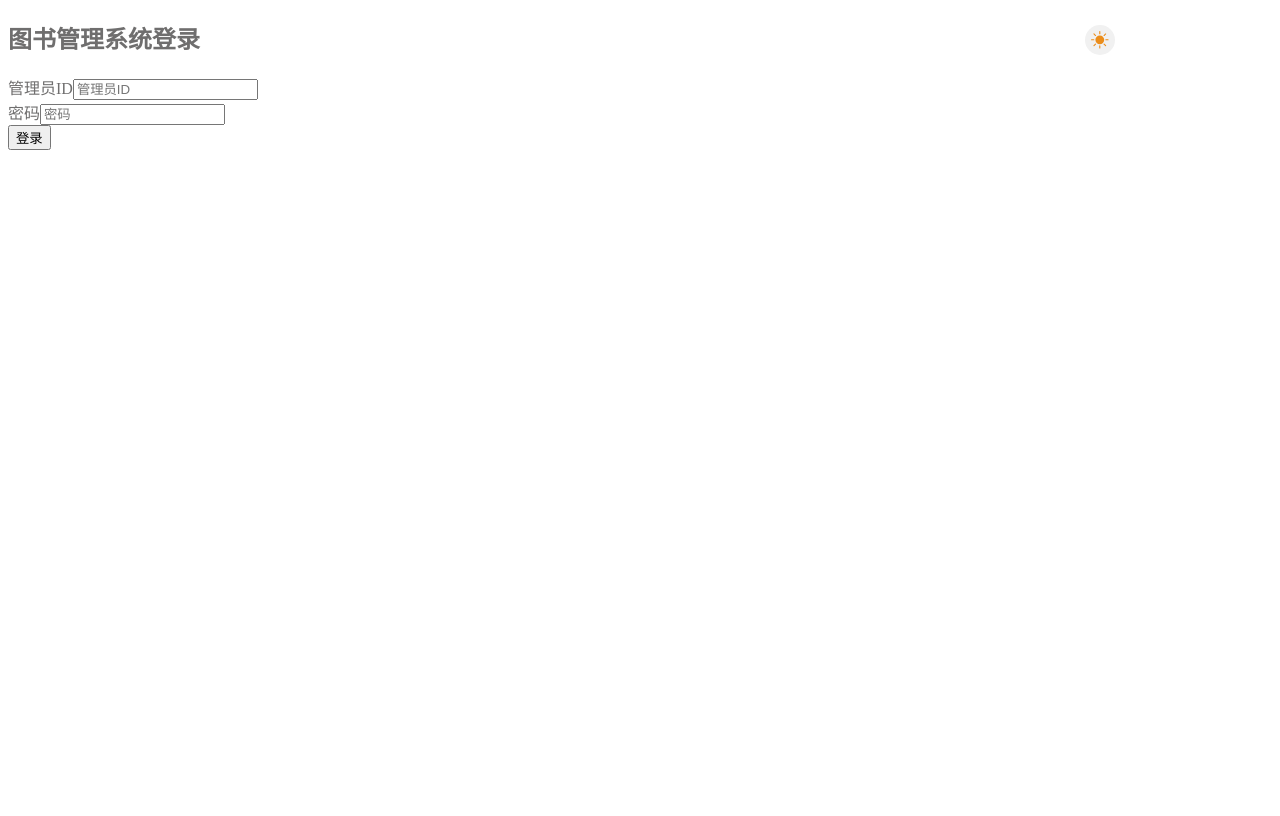
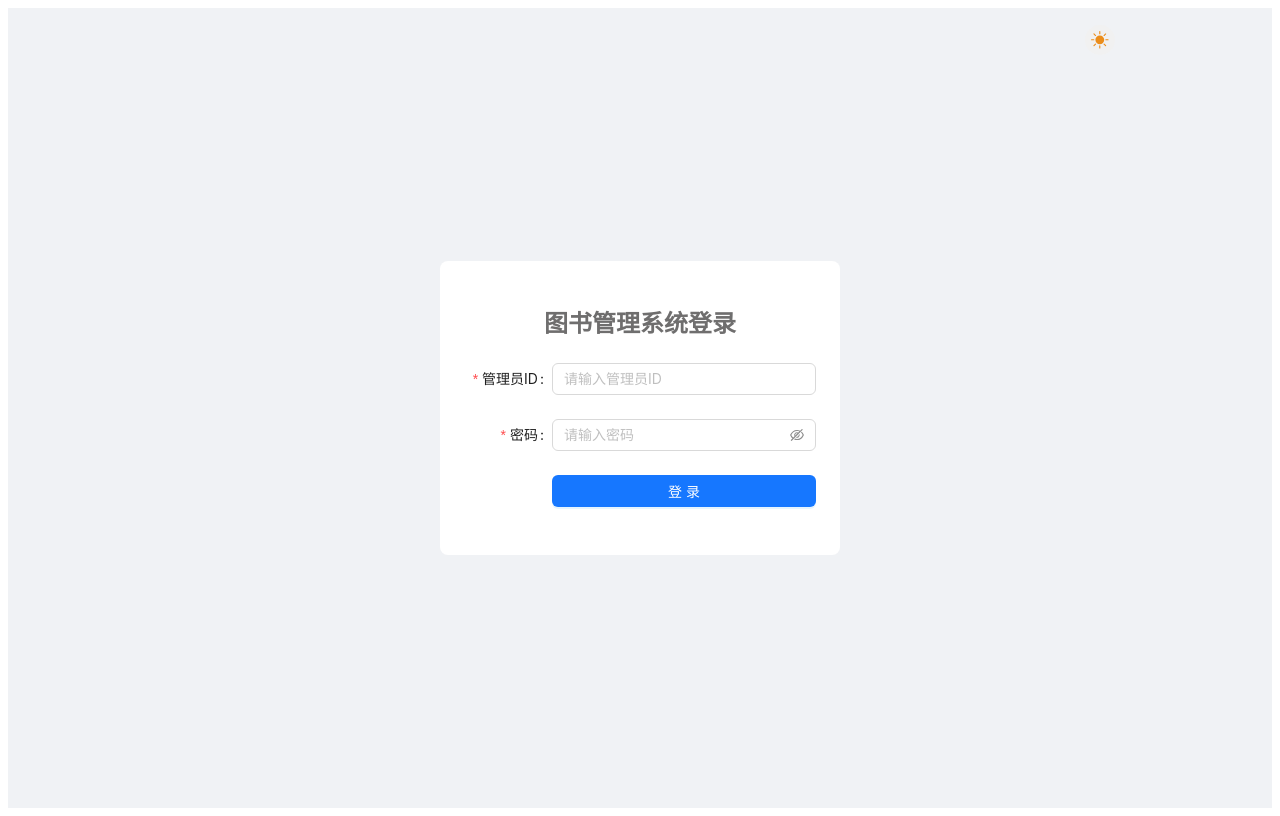
Before and after one commit to ffy6511/Library-management-system, a Next.js app: page /auth/login in a window 1280 px wide. Built offline with nearby package versions, Linux system fonts and the light colour scheme.

Commit message:
feat(addBook): Add books to database & table and update login page style

```diff
--- a/package.json
+++ b/package.json
@@ -10,13 +10,17 @@
   },
   "dependencies": {
     "@ant-design/icons": "^5.6.1",
+    "@emotion/react": "^11.14.0",
+    "@emotion/styled": "^11.14.0",
+    "@mui/material": "^7.0.1",
     "@prisma/client": "^5.10.0",
     "antd": "^5.24.3",
     "bcrypt": "^5.1.1",
-    "next": "15.2.2",
+    "next": "^15.2.4",
     "next-auth": "^4.24.7",
     "react": "^19.0.0",
     "react-dom": "^19.0.0",
+    "react-hook-form": "^7.55.0",
     "react-icons": "^5.5.0"
   },
   "devDependencies": {
--- a/src/app/auth/login/page.tsx
+++ b/src/app/auth/login/page.tsx
@@ -3,21 +3,22 @@
 import { useState } from 'react';
 import { signIn } from 'next-auth/react';
 import { useRouter } from 'next/navigation';
+import { Button, Form, Input, message } from 'antd';
 
 export default function LoginPage() {
   const router = useRouter();
   const [error, setError] = useState('');
   const [loading, setLoading] = useState(false);
+  const [form] = Form.useForm();
 
-  const handleSubmit = async (e: React.FormEvent<HTMLFormElement>) => {
-    e.preventDefault();
+  const handleSubmit = async (values: { id: string; password: string }) => {
+    try {
       setError('');
       setLoading(true);
 
-    const formData = new FormData(e.currentTarget);
       const response = await signIn('credentials', {
-      id: formData.get('id'),
-      password: formData.get('password'),
+        id: values.id,
+        password: values.password,
         redirect: false
       });
 
@@ -25,60 +26,58 @@ export default function LoginPage() {
 
       if (response?.error) {
         setError('用户名或密码错误');
+        message.error('用户名或密码错误');
       } else {
         router.push('/');
         router.refresh();
       }
+    } catch (err) {
+      setLoading(false);
+      message.error('登录失败');
+    }
   };
 
   return (
-    <div className="min-h-screen flex items-center justify-center bg-gray-50">
-      <div className="max-w-md w-full space-y-8 p-8 bg-white rounded-lg shadow-lg">
-        <div>
-          <h2 className="mt-6 text-center text-3xl font-extrabold text-gray-900">
-            图书管理系统登录
-          </h2>
-        </div>
-        <form className="mt-8 space-y-6" onSubmit={handleSubmit}>
-          <div className="rounded-md shadow-sm -space-y-px">
-            <div>
-              <label htmlFor="id" className="sr-only">管理员ID</label>
-              <input
-                id="id"
+    <div style={{ minHeight: '100vh', display: 'flex', alignItems: 'center', justifyContent: 'center', background: '#f0f2f5' }}>
+      <div style={{ width: 400, padding: 24, background: '#fff', borderRadius: 8 }}>
+        <h2 style={{ textAlign: 'center', marginBottom: 24 }}>图书管理系统登录</h2>
+
+        <Form
+          form={form}
+          name="login"
+          labelCol={{ span: 6 }}
+          wrapperCol={{ span: 18 }}
+          onFinish={handleSubmit}
+          autoComplete="off"
+        >
+          <Form.Item
+            label="管理员ID"
             name="id"
-                type="text"
-                required
-                className="appearance-none rounded-none relative block w-full px-3 py-2 border border-gray-300 placeholder-gray-500 text-gray-900 rounded-t-md focus:outline-none focus:ring-indigo-500 focus:border-indigo-500 focus:z-10 sm:text-sm"
-                placeholder="管理员ID"
-              />
-            </div>
-            <div>
-              <label htmlFor="password" className="sr-only">密码</label>
-              <input
-                id="password"
+            rules={[{ required: true, message: '请输入管理员ID' }]}
+          >
+            <Input placeholder="请输入管理员ID" />
+          </Form.Item>
+
+          <Form.Item
+            label="密码"
             name="password"
-                type="password"
-                required
-                className="appearance-none rounded-none relative block w-full px-3 py-2 border border-gray-300 placeholder-gray-500 text-gray-900 rounded-b-md focus:outline-none focus:ring-indigo-500 focus:border-indigo-500 focus:z-10 sm:text-sm"
-                placeholder="密码"
-              />
-            </div>
-          </div>
+            rules={[{ required: true, message: '请输入密码' }]}
+          >
+            <Input.Password placeholder="请输入密码" />
+          </Form.Item>
 
           {error && (
-            <div className="text-red-500 text-sm text-center">{error}</div>
+            <Form.Item wrapperCol={{ offset: 6, span: 18 }}>
+              <div style={{ color: '#ff4d4f', textAlign: 'center' }}>{error}</div>
+            </Form.Item>
           )}
 
-          <div>
-            <button
-              type="submit"
-              disabled={loading}
-              className="group relative w-full flex justify-center py-2 px-4 border border-transparent text-sm font-medium rounded-md text-white bg-indigo-600 hover:bg-indigo-700 focus:outline-none focus:ring-2 focus:ring-offset-2 focus:ring-indigo-500 disabled:opacity-50"
-            >
-              {loading ? '登录中...' : '登录'}
-            </button>
-          </div>
-        </form>
+          <Form.Item wrapperCol={{ offset: 6, span: 18 }}>
+            <Button type="primary" htmlType="submit" loading={loading} block>
+              登录
+            </Button>
+          </Form.Item>
+        </Form>
       </div>
     </div>
   );
--- a/src/app/page.tsx
+++ b/src/app/page.tsx
@@ -3,6 +3,7 @@ import { useSession } from 'next-auth/react';
 import { useRouter } from 'next/navigation';
 import { useEffect, useState } from 'react';
 import { BookOutlined, SwapOutlined, IdcardOutlined } from '@ant-design/icons';
+import AddBookForm from '@/components/addBook/addBookForm';
 import { Modal } from 'antd';
 import styles from './page.module.css';
 import Card from '@/components/ui/Card';
@@ -72,7 +73,7 @@ export default function Home() {
         <Card
           title="图书管理"
           description="管理图书信息，包括入库、查询等操作"
-          onClick={() => showModal("图书管理", <div>图书管理组件</div>)}
+          onClick={() => showModal("图书管理", <AddBookForm />)}
           icon={<BookOutlined />}
         />
         <Card
```
Also changed, not shown: src/components/addBook/addBookForm.tsx (added, +244 -0 lines), 1 other file (tests, documents, lock files or other folders). Lines whose indentation alone changed are shown as unchanged.
